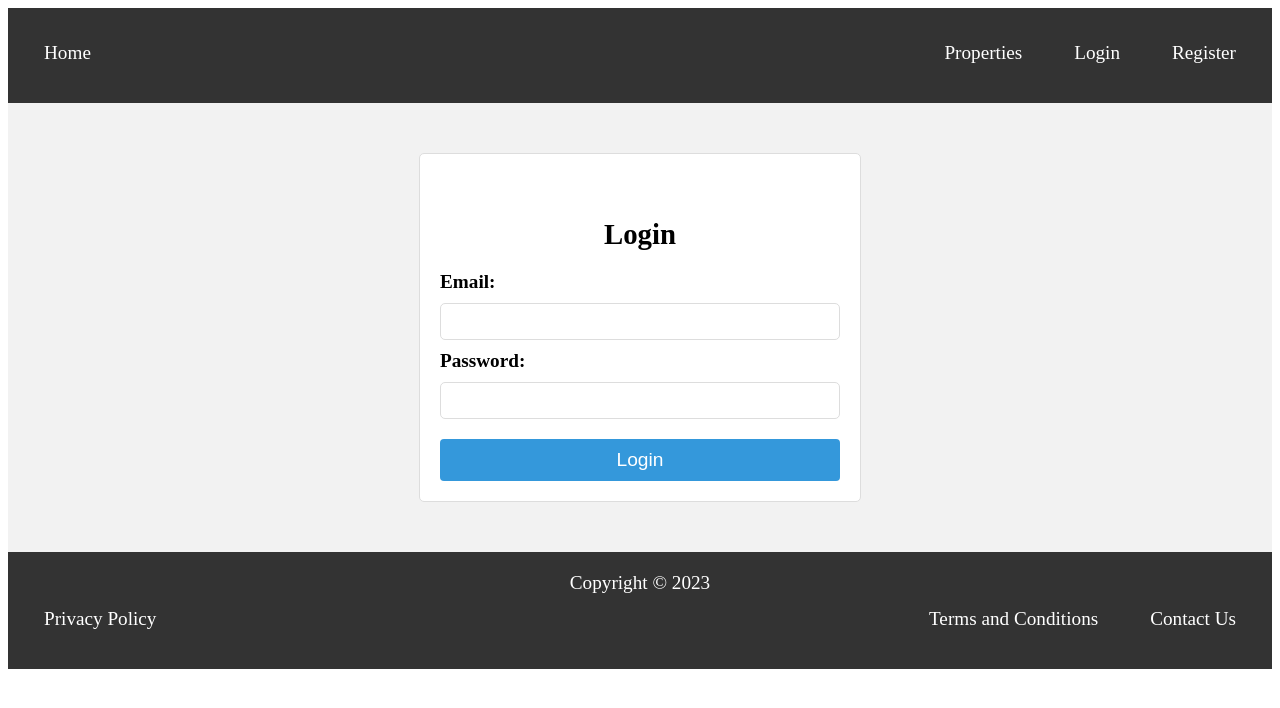
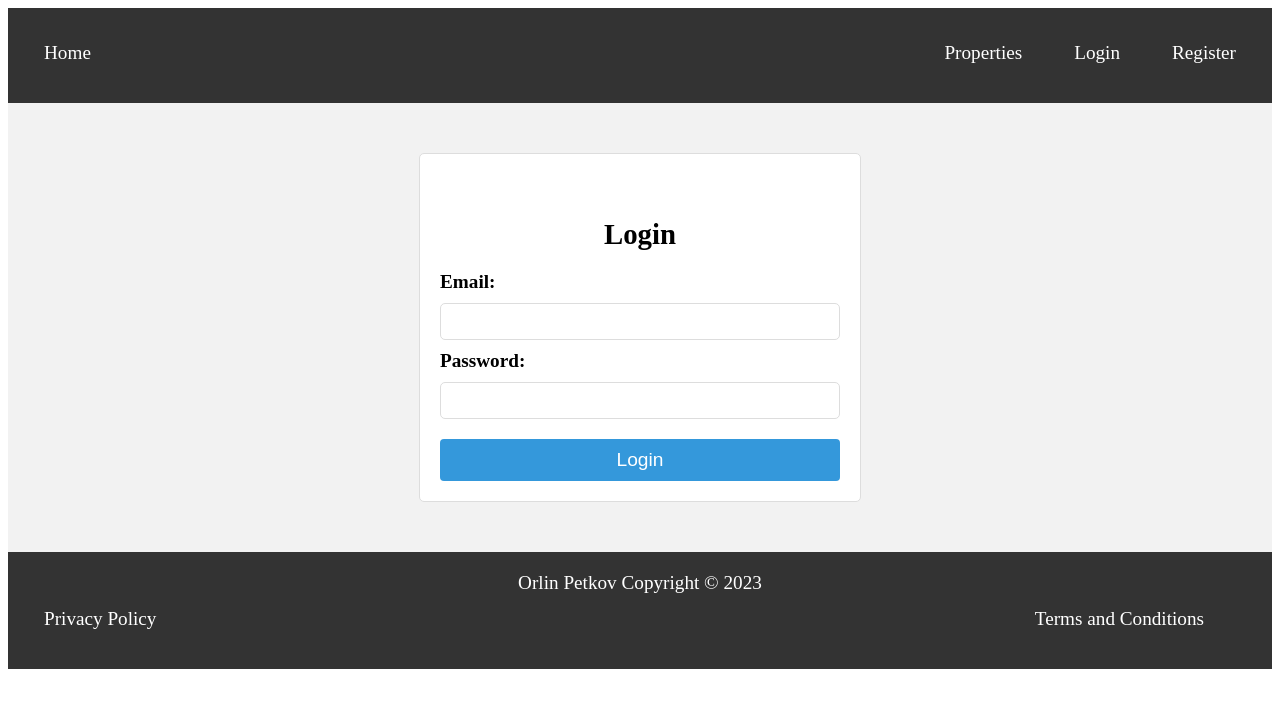
Before and after one commit to PetkovBG/reactjs-project, a React (Create React App) app in the folder client/: page /login in a window 1280 px wide. Shown: the top 708 px of the page. Built offline with nearby package versions, Linux system fonts and the light colour scheme.

Commit message:
Add icons to footer

```diff
--- a/client/src/components/Footer/Footer.js
+++ b/client/src/components/Footer/Footer.js
@@ -1,4 +1,7 @@
 import styles from './Footer.module.css'
+import { FontAwesomeIcon } from '@fortawesome/react-fontawesome'
+import { faLinkedIn } from '@fortawesome/free-brands-svg-icons'
+
 
 export const Footer = () => {
 
@@ -6,12 +9,15 @@ return(
 
 <footer className={styles.footer}>
   <div className="container">
-    <p>Copyright © 2023</p>
+    <p>Orlin Petkov Copyright © 2023</p>
     <nav>
       <ul>
         <li><a href="#">Privacy Policy</a></li>
         <li><a href="#">Terms and Conditions</a></li>
-        <li><a href="#">Contact Us</a></li>
+        <li><button>
+          <FontAwesomeIcon icon={faLinkedIn} />
+        </button>
+          </li>
       </ul>
     </nav>
   </div>
--- a/client/src/components/Properties/Catalog.module.css
+++ b/client/src/components/Properties/Catalog.module.css
@@ -73,11 +73,7 @@
     flex: 1;
   display: flex;
   justify-content: center;
-  /* align-items: center; */
   height: 100vh;
-  /* background-image: url('https://www.barnes-paris.com/images/visuels_articles/619_y8fHY_v.jpg');
-    background-size: cover;
-    background-repeat: no-repeat; */
   }
 
   .message-p {
```
